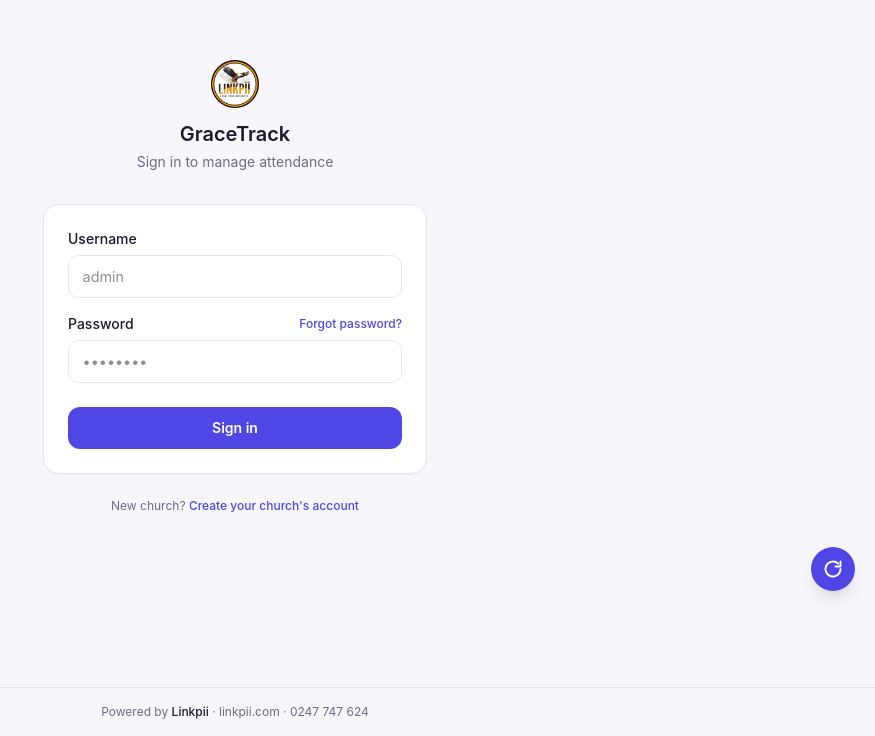
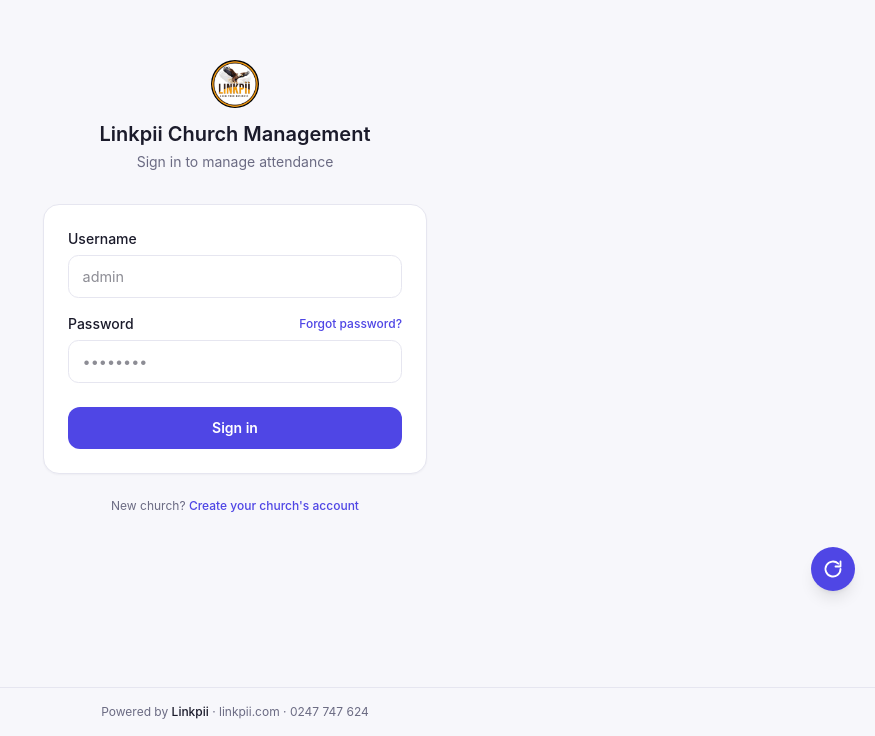
Before and after one commit to Eric-Okyere/church-frontend, a Next.js app: page /login in a window 1280 px wide. Shown: the part 113-849 px from the top of the page, without its empty margins (405-1280 px from the left). Built offline with nearby package versions, Linux system fonts and the light colour scheme; no server answers.

Commit message:
chruchname

```diff
--- a/src/app/admin/layout.tsx
+++ b/src/app/admin/layout.tsx
@@ -58,7 +58,7 @@
           <div className="flex items-center gap-8">
             <Link href="/admin" className="flex items-center gap-2 font-semibold text-foreground">
               <Image src="/linkpii-logo.jpg" alt="Linkpii" width={32} height={32} className="rounded-full object-cover" />
-              GraceTrack
+              Linkpii Church Management
             </Link>
             <nav className="hidden sm:flex items-center gap-1 text-sm">
               {visibleItems.map((item) => (
--- a/src/app/admin/settings/page.tsx
+++ b/src/app/admin/settings/page.tsx
@@ -186,7 +186,7 @@
             className="input"
             placeholder="024 123 4567"
           />
-          <p className="text-xs text-muted">So GraceTrack can reach your church directly if we ever need to.</p>
+          <p className="text-xs text-muted">So Linkpii Church Management can reach your church directly if we ever need to.</p>
         </div>
 
         <div className="border-t border-border pt-4 flex flex-col gap-2">
--- a/src/app/forgot-password/page.tsx
+++ b/src/app/forgot-password/page.tsx
@@ -8,7 +8,7 @@
 // Deliberately shows the SAME success message whether or not the email is
 // actually on an account — the backend responds identically either way
 // (see POST /api/auth/forgot-password) so this page can't be used to probe
-// which emails have GraceTrack accounts.
+// which emails have Linkpii Church Management accounts.
 export default function ForgotPasswordPage() {
   const [error, setError] = useState<string | null>(null);
   const [pending, setPending] = useState(false);
--- a/src/app/layout.tsx
+++ b/src/app/layout.tsx
@@ -5,7 +5,7 @@
 import RefreshButton from "@/components/RefreshButton";
 
 export const metadata: Metadata = {
-  title: "GraceTrack — Church Attendance",
+  title: "Linkpii Church Management",
   description: "Fast, modern attendance tracking for your congregation.",
 };
 
--- a/src/app/login/page.tsx
+++ b/src/app/login/page.tsx
@@ -198,7 +198,7 @@
       <div className="w-full max-w-sm">
         <div className="flex flex-col items-center mb-8">
           <Image src="/linkpii-logo.jpg" alt="Linkpii" width={48} height={48} className="rounded-full object-cover mb-3" />
-          <h1 className="text-xl font-semibold text-foreground">GraceTrack</h1>
+          <h1 className="text-xl font-semibold text-foreground">Linkpii Church Management</h1>
           <p className="text-sm text-muted mt-1">Sign in to manage attendance</p>
         </div>
 
--- a/src/app/platform/layout.tsx
+++ b/src/app/platform/layout.tsx
@@ -52,7 +52,7 @@
         <div className="max-w-6xl mx-auto px-4 sm:px-6 flex items-center justify-between h-16">
           <Link href="/platform" className="flex items-center gap-2 font-semibold text-foreground">
             <Image src="/linkpii-logo.jpg" alt="Linkpii" width={32} height={32} className="rounded-full object-cover" />
-            GraceTrack <span className="text-muted font-normal">— Platform admin</span>
+            Linkpii Church Management <span className="text-muted font-normal">— Platform admin</span>
           </Link>
           <div className="flex items-center gap-3">
             <span className="hidden sm:inline text-sm text-foreground font-medium">{user?.name}</span>
--- a/src/app/platform/page.tsx
+++ b/src/app/platform/page.tsx
@@ -25,7 +25,7 @@
 
 // Every registered church on the platform — who's signed up, whether
 // they've paid (a manual status the platform admin sets themselves; see
-// Church.js — there's no payment gateway wired into GraceTrack yet), and
+// Church.js — there's no payment gateway wired into Linkpii Church Management yet), and
 // how many active members they have. This is the ONE dashboard that spans
 // every church at once; everything else in the app is deliberately scoped
 // to a single church.
@@ -97,7 +97,7 @@
     <div className="flex flex-col gap-6">
       <div>
         <h1 className="text-2xl font-semibold text-foreground">All churches</h1>
-        <p className="text-muted text-sm mt-1">Every church registered on GraceTrack, and whether they&apos;ve paid.</p>
+        <p className="text-muted text-sm mt-1">Every church registered on Linkpii Church Management, and whether they&apos;ve paid.</p>
       </div>
 
       {loadError && <div className="text-sm text-danger bg-danger-soft rounded-lg px-3 py-2">{loadError}</div>}
--- a/src/app/signup/page.tsx
+++ b/src/app/signup/page.tsx
@@ -153,7 +153,7 @@
           <Image src="/linkpii-logo.jpg" alt="Linkpii" width={48} height={48} className="rounded-full object-cover mb-3" />
           <h1 className="text-xl font-semibold text-foreground">Create your church&apos;s account</h1>
           <p className="text-sm text-muted mt-1 text-center">
-            Set up GraceTrack for your congregation — your members and attendance stay private to your church.
+            Set up Linkpii Church Management for your congregation — your members and attendance stay private to your church.
           </p>
         </div>
 
@@ -189,7 +189,7 @@
                 className="input"
                 placeholder="ama_admin"
               />
-              <p className="text-xs text-muted">Usernames are shared across every church on GraceTrack, so pick something distinctive.</p>
+              <p className="text-xs text-muted">Usernames are shared across every church on Linkpii Church Management, so pick something distinctive.</p>
             </div>
 
             <div className="flex flex-col gap-1.5">
--- a/src/lib/auth-context.tsx
+++ b/src/lib/auth-context.tsx
@@ -24,7 +24,7 @@
   adminName: string;
   username: string;
   email: string;
-  // Optional — the church's own contact number, so GraceTrack/Linkpii can
+  // Optional — the church's own contact number, so Linkpii Church Management can
   // reach them (e.g. about payment or support). Not required at signup;
   // can be added/changed anytime from Settings.
   phone?: string;
--- a/src/lib/utils.ts
+++ b/src/lib/utils.ts
@@ -20,7 +20,7 @@
   return new Date().toISOString().slice(0, 10);
 }
 
-// GraceTrack assumes Ghanaian phone numbers by default — a leading "0"
+// Linkpii Church Management assumes Ghanaian phone numbers by default — a leading "0"
 // local format and the +233 country code — since that's this platform's
 // primary market today. If a church's members use a different country's
 // numbers, the WhatsApp link built below will come out wrong; swap in a
```
Also changed, not shown: 1 other file (tests, documents, lock files or other folders).
